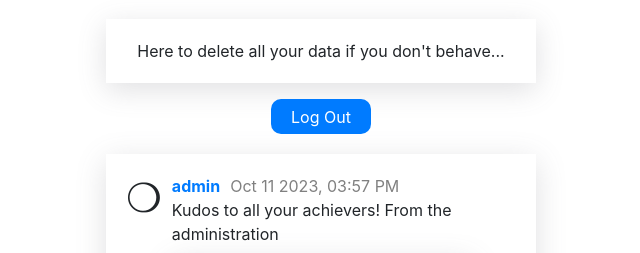
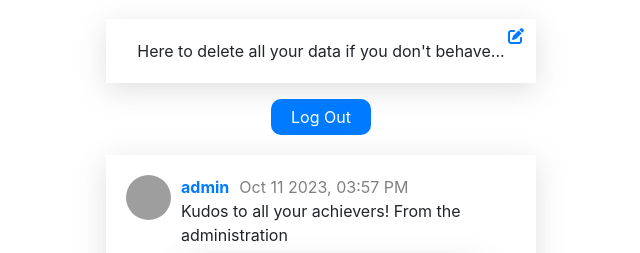
Before and after one commit to mikeblochlevermore/kudos, a Django app: page /profile/admin in a window 1280 px wide. Shown: the part 201-454 px from the top of the page, without its empty margins (319-959 px from the left). Run offline with Django 3.2, Linux system fonts and the light colour scheme; a user stored in the database is signed in; data comes from the database, SQL or seed files in the repository; both versions use the stored data as it was after the commit; some libraries are stand-ins or nearby versions; grey boxes are pictures that could not be loaded.

Commit message:
bio image added to each post

```diff
--- a/network/models.py
+++ b/network/models.py
@@ -22,9 +22,13 @@ class Post(models.Model):
    image_url = models.CharField(max_length=128)
 
    def serialize(self):
+
+        bio_image = User_bio.objects.get(user=self.user).bio_image_url
+
         return {
             "id": self.id,
             "user": f"{self.user}",
+            "bio_image": bio_image,
             "content": self.content,
             "time": self.time.strftime("%b %d %Y, %I:%M %p"),
             "like_count": self.like_count,
--- a/network/static/network/kudos.js
+++ b/network/static/network/kudos.js
@@ -44,7 +44,11 @@ document.addEventListener('DOMContentLoaded', function() {
 
 
 function view_posts(filter, page) {
-    // If a username "all" is submitted, all posts will be sent by the API
+
+    // Options for the "filter" variable:
+    // "all" to view all posts
+    // "following" to see posts from people the user is following
+    // "{username}" to see posts from just that specific user
 
     fetch(`/view_posts/${filter}/${page}`)
     .then(response => response.json())
@@ -60,18 +64,24 @@ function view_posts(filter, page) {
                 `
                 <div class="post">
                     <div class="post_wrapper">
-                        <div class="avatar">
-                            <h1>❍</h1>
+                        <div>
+                            <img class="avatar" src="${post.bio_image}">
                         </div>
                         <div>
                             <div class="post_details">
                                 <strong>
                                     <a href="/profile/${post.user}">${post.user}</a>
                                 </strong>
-                                <div class="post_time">${post.time}</div>
+                                <div class="post_time">
+                                    ${post.time}
+                                </div>
                             </div>
-                            <div class="post_content">${post.content}</div>
-                            <div><img class="post_image" src=${post.image_url}></div>
+                            <div class="post_content">
+                                ${post.content}
+                            </div>
+                            <div>
+                                <img class="post_image" src=${post.image_url}>
+                            </div>
                             <div class="like_display">
                                 <div>
                                     <button id="like_button_${post.id}">🙌</button>
--- a/network/static/network/styles.css
+++ b/network/static/network/styles.css
@@ -75,6 +75,13 @@ main {
     width: 430px;
 }
 
+.avatar {
+    width: 45px;
+    height: 45px;
+    border-radius: 50%;
+    object-fit: cover;
+}
+
 .post_details {
     display: flex;
     gap: 10px;
@@ -122,6 +129,13 @@ main {
     justify-content: center;
 }
 
+#edit_button {
+    position: absolute;
+    margin-left: 390px;
+    margin-top: 25px;
+
+}
+
 #bio_text_wrapper {
     text-align: center;
     display: flex;
@@ -141,6 +155,16 @@ main {
     border-radius: 50%;
     object-fit: cover;
     overflow: hidden;
+}
+
+#logout_button {
+    background-color: #007bff;
+    color: white;
+    border-radius: 10px;
+    width: 100px;
+    padding: 6px;
+    text-decoration: none;
+    text-align: center;
 }
 
 #follow_button_div {
--- a/network/templates/network/profile.html
+++ b/network/templates/network/profile.html
@@ -24,26 +24,19 @@
     </div>
     <div id="bio_text_wrapper">
         <p id="bio_text">{{ bio.bio }}</p>
+        <a id="edit_button" href="{% url 'logout' %}"><i class="fa-solid fa-pen-to-square"></i></a>
     </div>
     <div id="bio_text_wrapper">
         {% if user.username == username %}
-        <button id="follow_button" href="{% url 'logout' %}">Log Out</button>
+        <a id="logout_button" href="{% url 'logout' %}">Log Out</a>
         {% else %}
         <!-- Follow / unfollow button if not the current user's profile page -->
         <div id="follow_button_div">
             <button type="submit" id="">Follow</button>
         </div>
+        {% endif %}
     </div>
-
-    {% endif %}
 </div>
-
-
-
-
-    {% if user.username != username %}
-
-    {% endif %}
 
     <div id="posts">
 
```
Also changed, not shown: db.sqlite3.
